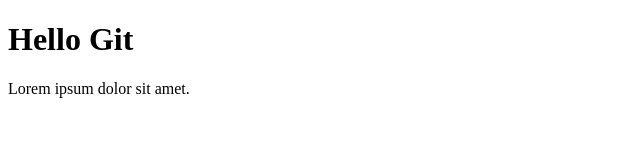
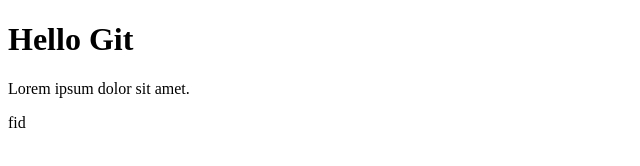
Before and after one commit to New-User-My-name-is-Muhammad-ali/git-test, a plain HTML site: page index.html in a window 1280 px wide. Shown: the full height of the page, 0-640 px from the left. Drawn offline with Linux system fonts and the light colour scheme.

Commit message:
add index.html

```diff
--- a/index.html
+++ b/index.html
@@ -9,5 +9,6 @@
 <body>
     <h1>Hello Git</h1>
     <p>Lorem ipsum dolor sit amet.</p>
+    fid
 </body>
 </html>
```
